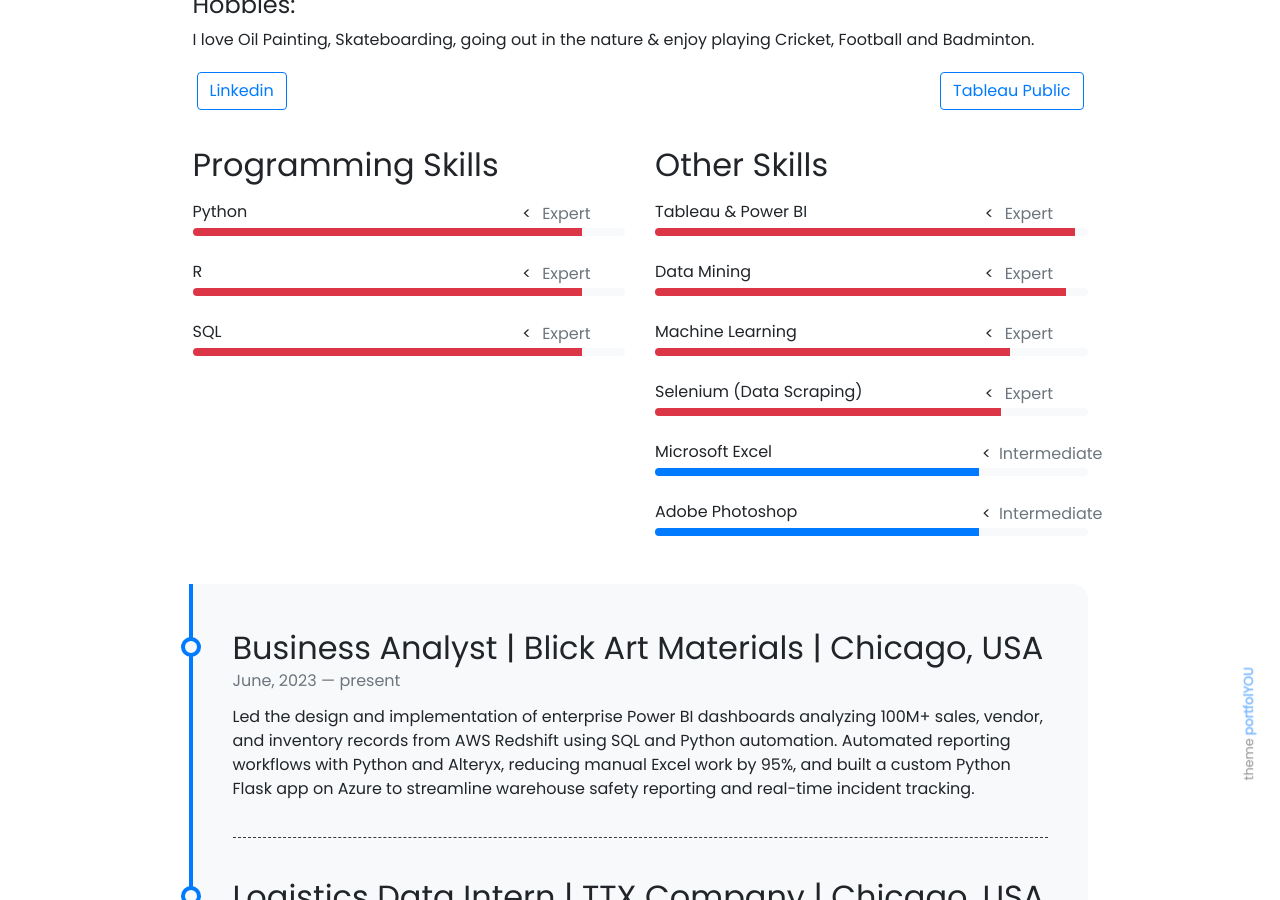
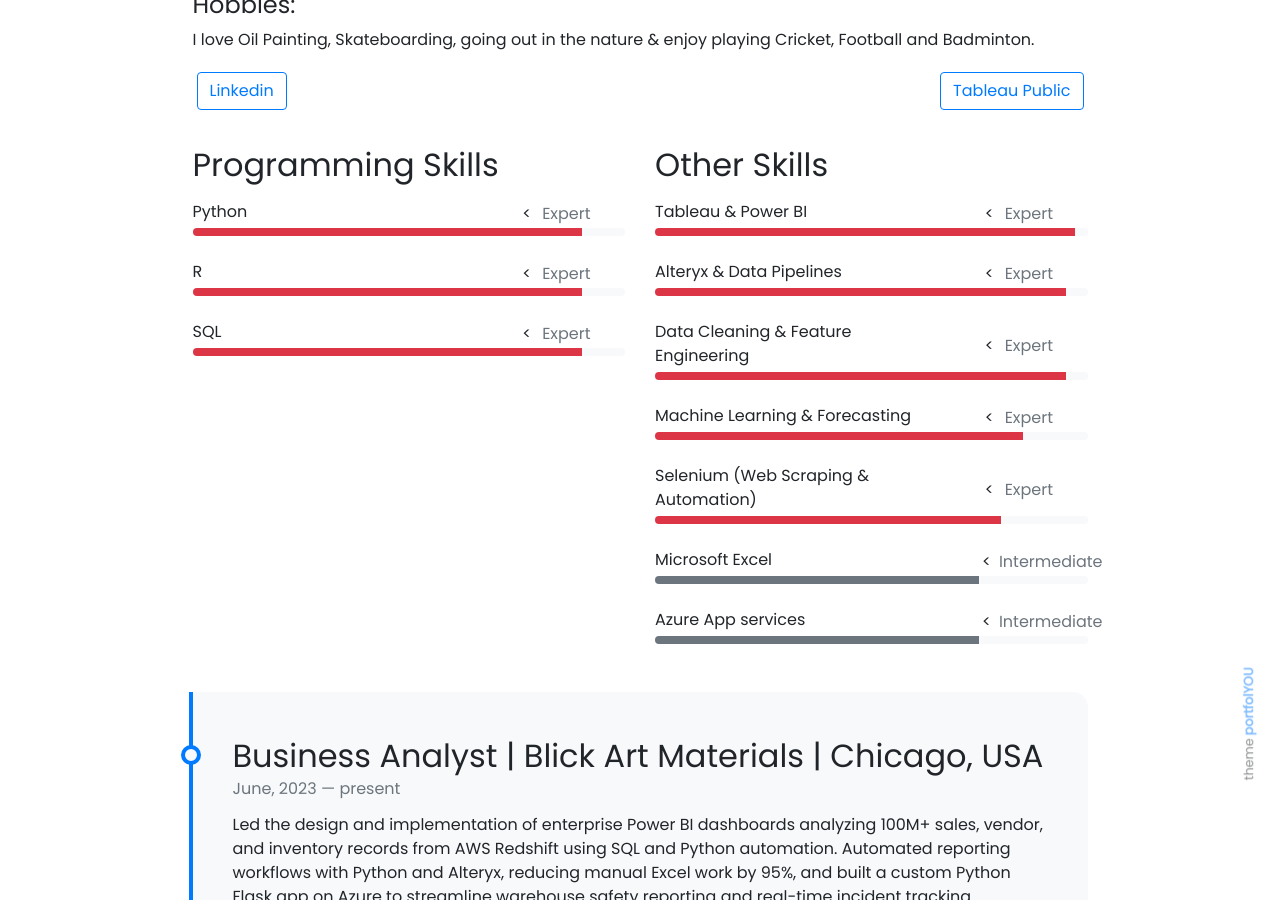
Before and after one commit to akshant10/akshant10.github.io, a Jekyll site: the page built from pages/about.md, in a window 1280 px wide and 900 px high, scrolled down 373 px. Built offline with Jekyll 4.4.1, drawn with Linux system fonts in a browser that asks for light colours; nearby versions of some CDN libraries.

Commit message:
Update skills in other-skills.yml

```diff
--- a/_data/other-skills.yml
+++ b/_data/other-skills.yml
@@ -3,17 +3,22 @@
   level: Expert
   color: danger
 
-- name: Data Mining
+- name: Alteryx & Data Pipelines
   percentage: 95
   level: Expert
   color: danger
 
-- name: Machine Learning
-  percentage: 82
+- name: Data Cleaning & Feature Engineering
+  percentage: 95
   level: Expert
   color: danger
 
-- name: Selenium (Data Scraping)
+- name: Machine Learning & Forecasting
+  percentage: 85
+  level: Expert
+  color: danger
+
+- name: Selenium (Web Scraping & Automation)
   percentage: 80
   level: Expert
   color: danger
@@ -21,11 +26,9 @@
 - name: Microsoft Excel
   percentage: 75
   level: Intermediate
-  color: Secondary
+  color: secondary
 
-- name: Adobe Photoshop
+- name: Azure App services
   percentage: 75
   level: Intermediate
-  color: Secondary
-
- #info, success
+  color: secondary
```
